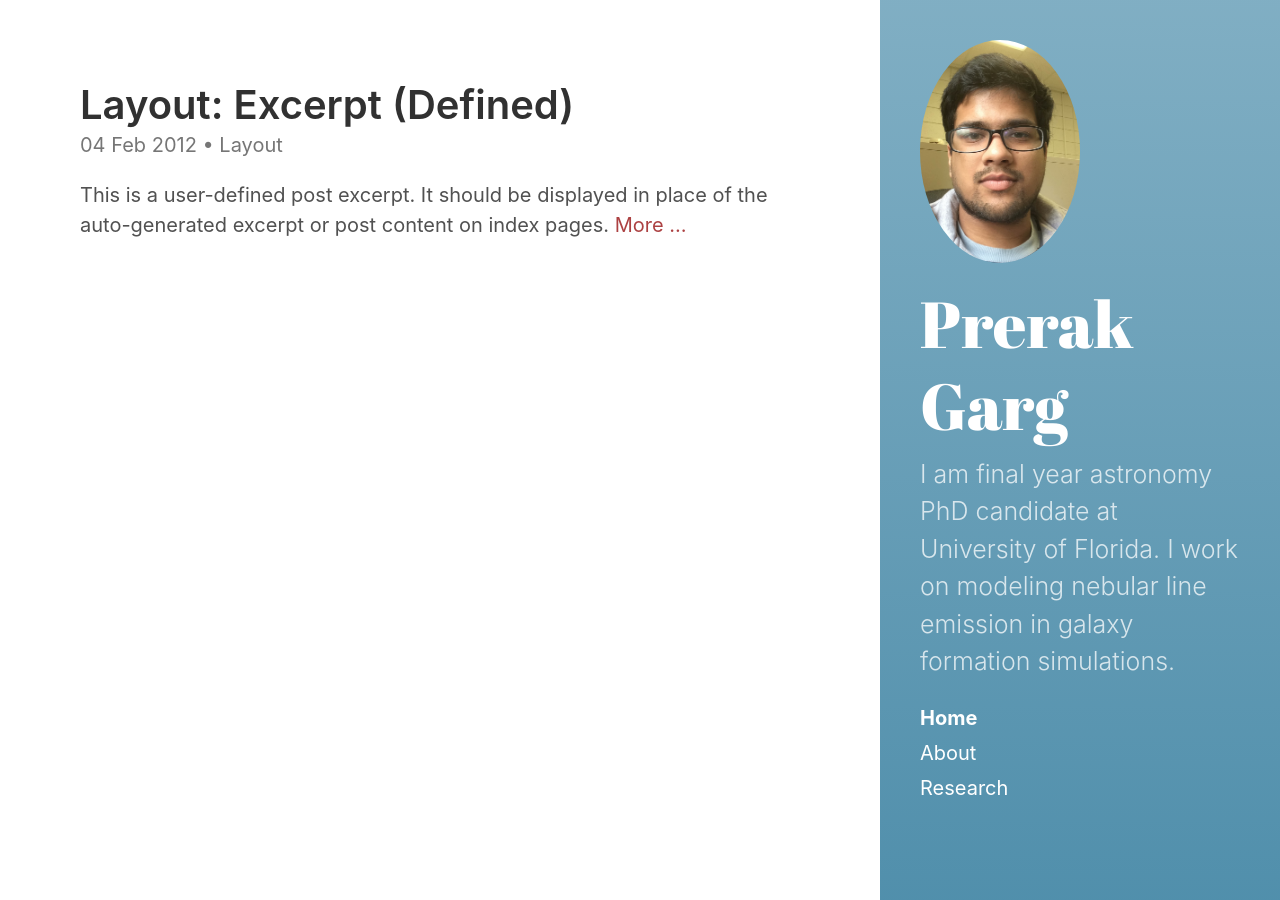
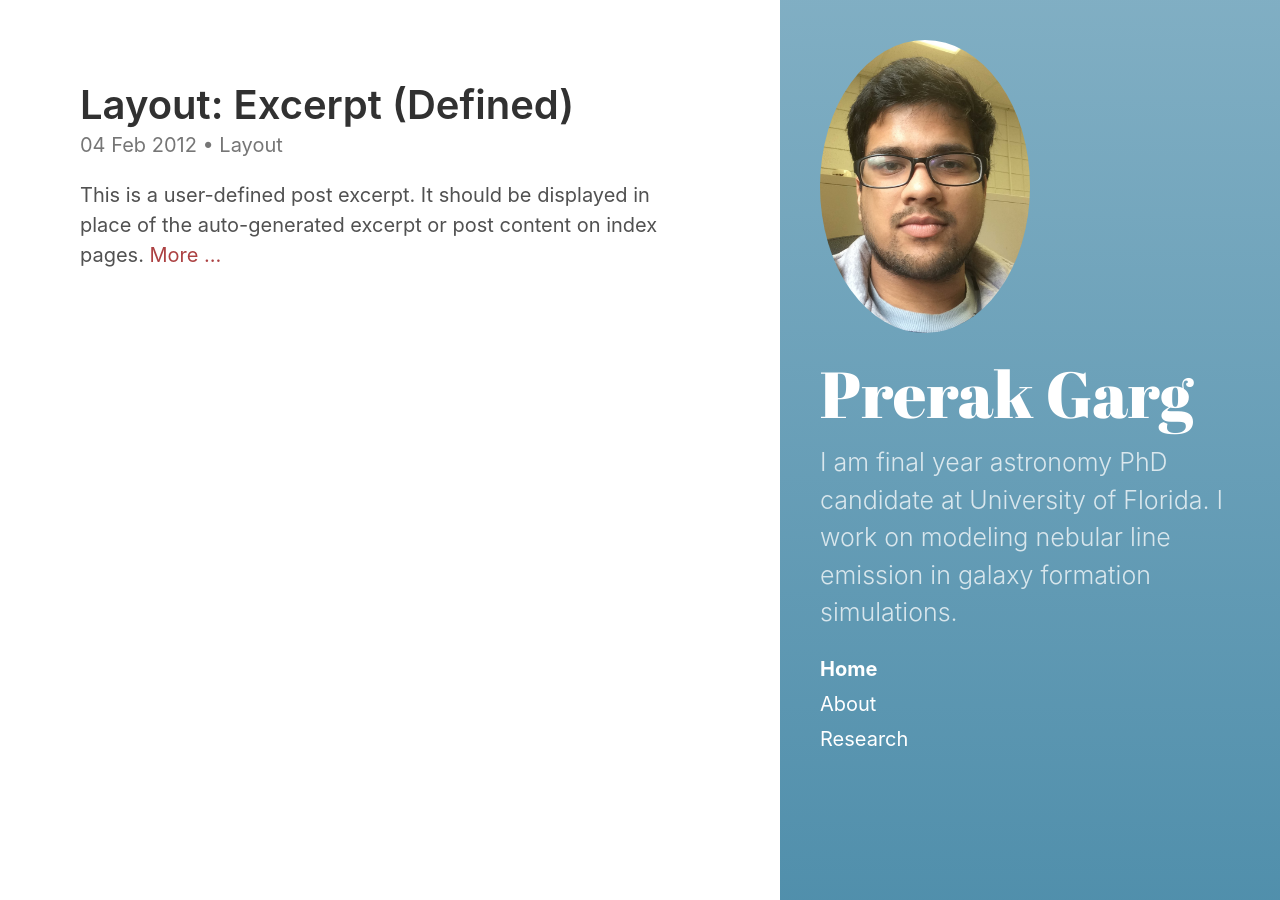
Before and after one commit to prerakgarg07/prerakgarg07.github.io, a Jekyll site: the page built from index.html, in a window 1280 px wide. Built offline with Jekyll 4.4.1, drawn with Linux system fonts in a browser that asks for light colours; the list of posts is cut into pages by our own code.

Commit message:
Update _variables.scss

```diff
--- a/_sass/hydeout/_variables.scss
+++ b/_sass/hydeout/_variables.scss
@@ -29,7 +29,7 @@ $padding-v: 1em !default;
 $padding-h: 1.5em !default;
 $heading-spacing: 0.5rem !default;
 $section-spacing: 2rem !default;
-$sidebar-width: 20rem !default;
+$sidebar-width: 25rem !default;
 
 $large-breakpoint: 49rem !default;
 $large-font-size: 1.25rem !default;
```
